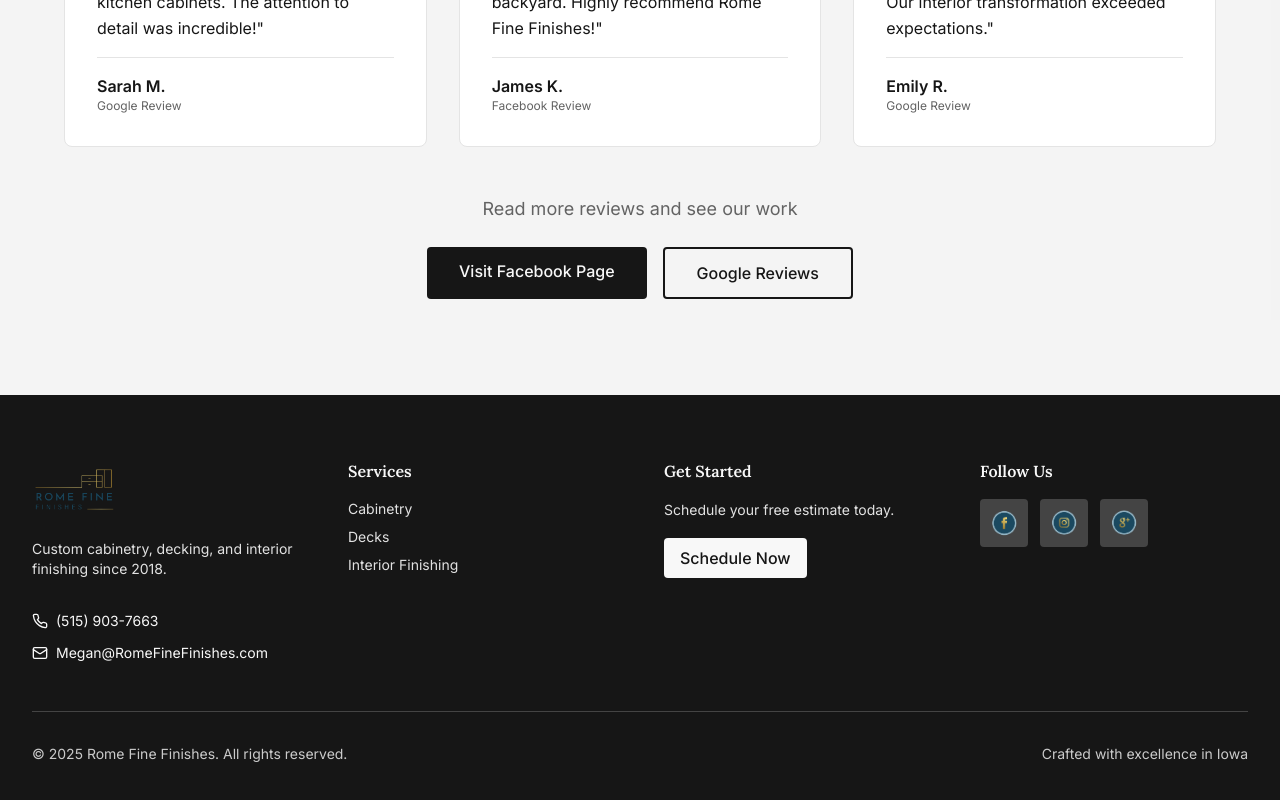
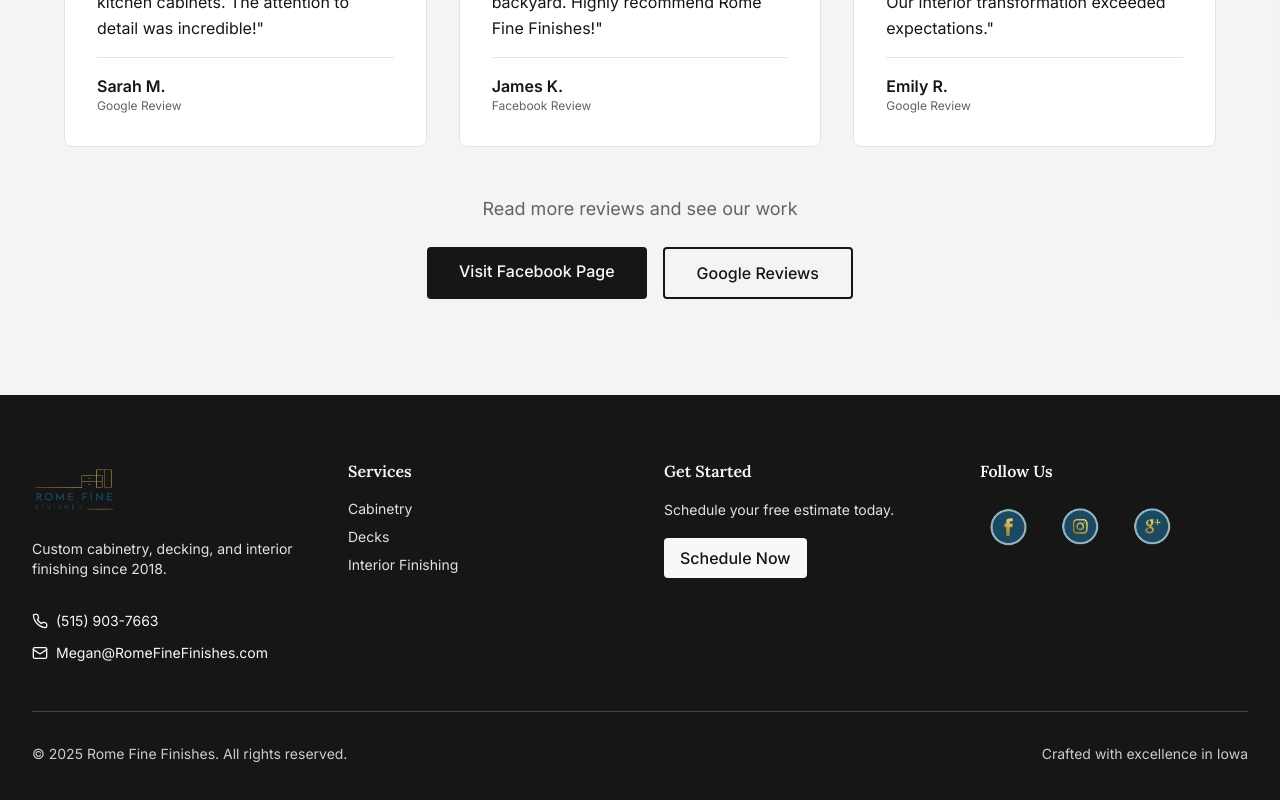
Before and after one commit to mcpmessenger/rome-fine-finishes-website, a Next.js app: page / in a window 1280 px wide. Shown: the part 3491-4291 px from the top of the page. Built offline with nearby package versions, Linux system fonts and the light colour scheme.

Commit message:
Enlarge social icons

```diff
--- a/components/footer.tsx
+++ b/components/footer.tsx
@@ -77,50 +77,50 @@ export default function Footer() {
           {/* Social */}
           <div className="space-y-4">
             <h4 className="font-semibold">Follow Us</h4>
-            <div className="flex gap-3">
+            <div className="flex gap-4">
               <a
                 href="https://www.facebook.com/ProjectPartnersDesign"
                 target="_blank"
                 rel="noopener noreferrer"
-                className="flex h-12 w-12 items-center justify-center bg-background/20 rounded hover:bg-background/40 transition-colors"
+                className="flex h-14 w-14 items-center justify-center transition-transform hover:scale-105"
                 aria-label="Facebook"
               >
                 <Image
                   src="/social-media-icon-facebook.png"
                   alt="Facebook logo"
-                  width={32}
-                  height={32}
-                  className="h-8 w-8 object-contain"
+                  width={48}
+                  height={48}
+                  className="h-12 w-12 object-contain"
                 />
               </a>
               <a
                 href="https://www.google.com/search?q=Rome+Fine+Finishes+reviews"
                 target="_blank"
                 rel="noopener noreferrer"
-                className="flex h-12 w-12 items-center justify-center bg-background/20 rounded hover:bg-background/40 transition-colors"
+                className="flex h-14 w-14 items-center justify-center transition-transform hover:scale-105"
                 aria-label="Google"
               >
                 <Image
                   src="/social-media-icon-google.png"
                   alt="Google logo"
-                  width={32}
-                  height={32}
-                  className="h-8 w-8 object-contain"
+                  width={48}
+                  height={48}
+                  className="h-12 w-12 object-contain"
                 />
               </a>
               <a
                 href="https://www.instagram.com/projectpartnersdsn/"
                 target="_blank"
                 rel="noopener noreferrer"
-                className="flex h-12 w-12 items-center justify-center bg-background/20 rounded hover:bg-background/40 transition-colors"
+                className="flex h-14 w-14 items-center justify-center transition-transform hover:scale-105"
                 aria-label="Instagram"
               >
                 <Image
                   src="/social-media-icon-instagram.png"
                   alt="Instagram logo"
-                  width={32}
-                  height={32}
-                  className="h-8 w-8 object-contain"
+                  width={48}
+                  height={48}
+                  className="h-12 w-12 object-contain"
                 />
               </a>
             </div>
```
